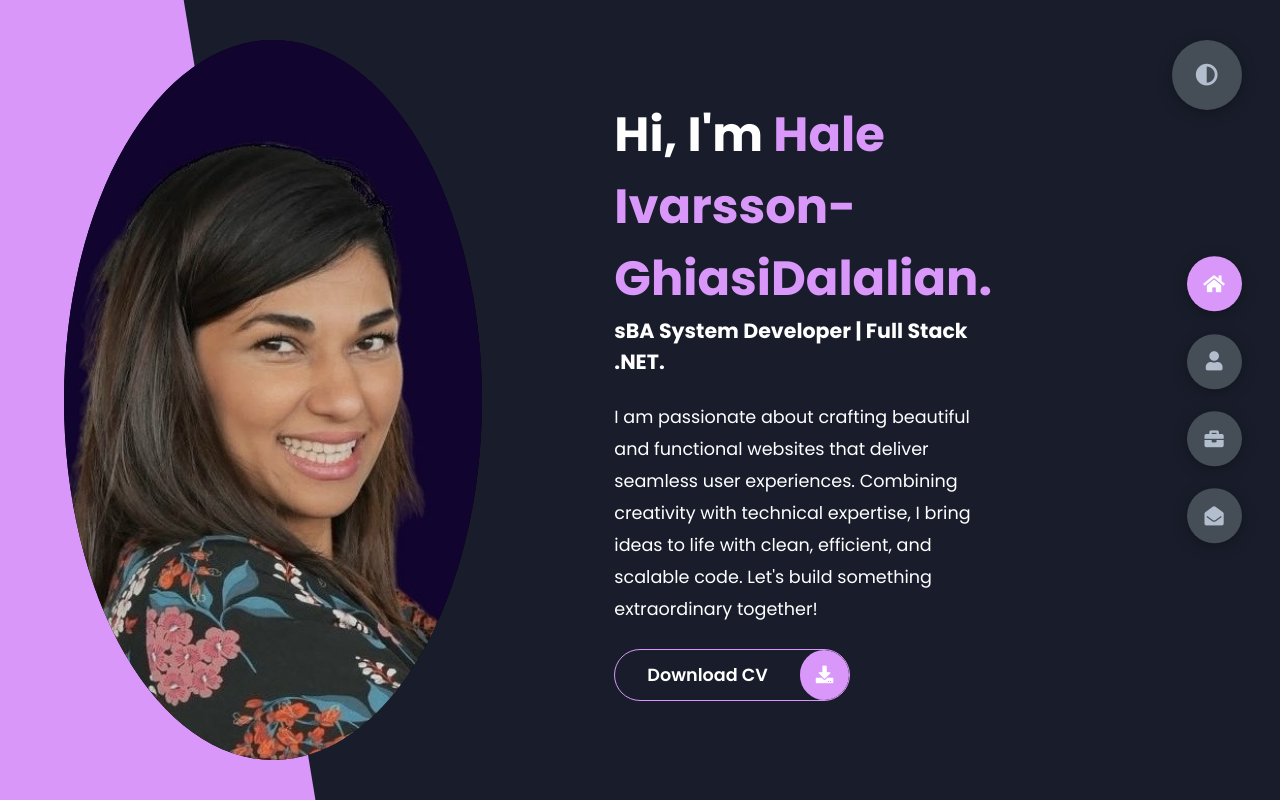
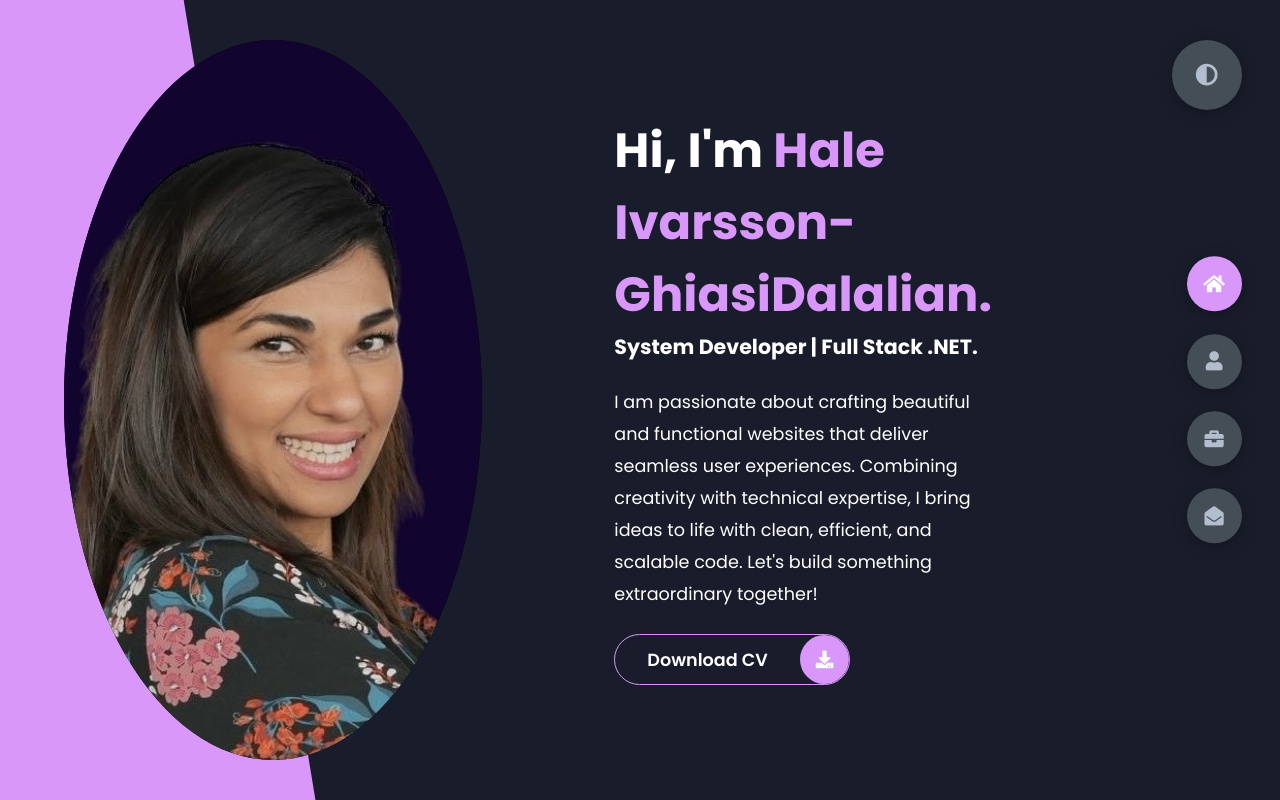
Before and after one commit to Horieh1989/Portfolio-Hale, a plain HTML site: page index.html in a window 1280 px wide. Drawn offline with nearby package versions, Linux system fonts and the light colour scheme.

Commit message:
factory changes

```diff
--- a/index.html
+++ b/index.html
@@ -25,7 +25,7 @@
                     Hi, I'm <span>Hale Ivarsson-GhiasiDalalian.</span>
 
                 </h1>
-                <h3> sBA System Developer | Full Stack .NET.</h3>
+                <h3>  System Developer | Full Stack .NET.</h3>
                 <p>
                     I am passionate about crafting beautiful and functional websites that deliver
                     seamless user experiences. Combining creativity with technical expertise, I bring ideas
```
